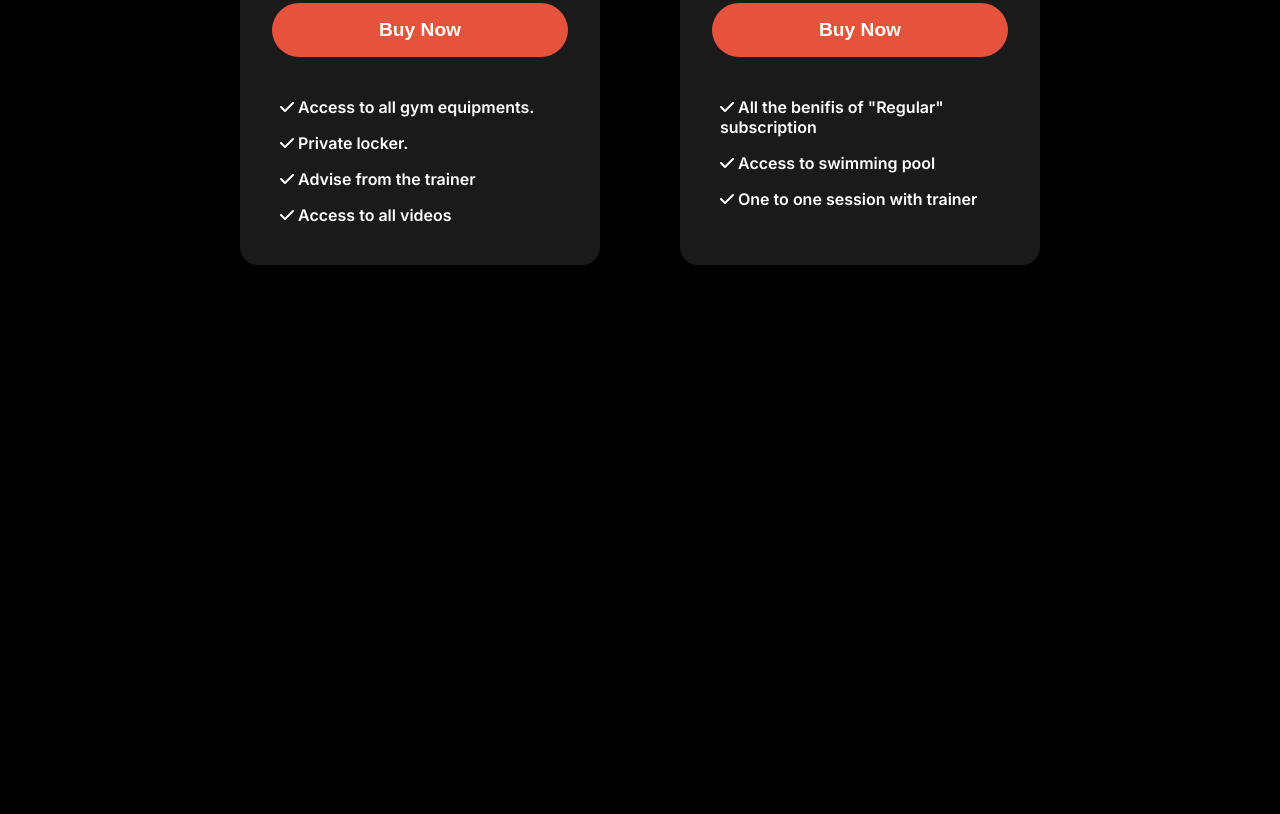
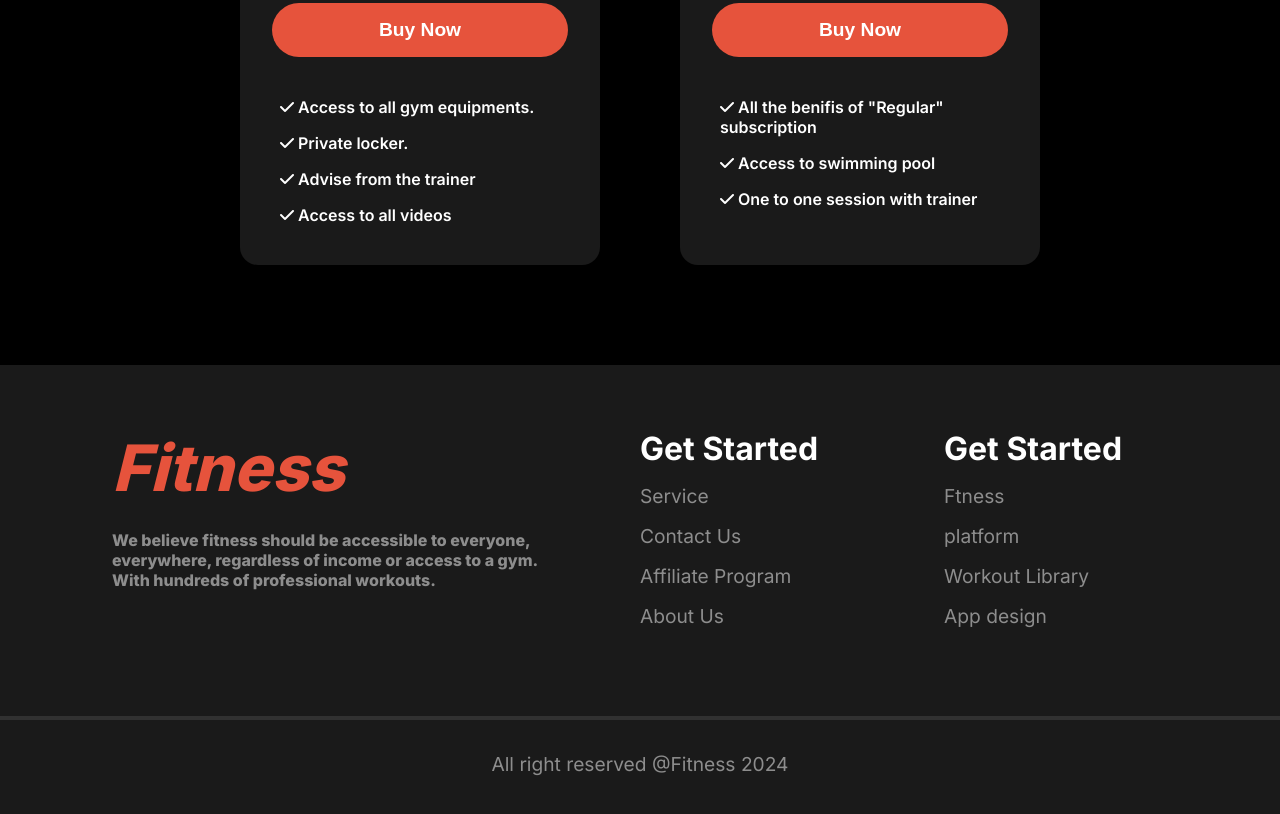
Before and after one commit to jahidul39306/fitness_website, a plain HTML site: page index.html in a window 1280 px wide. Shown: the part 4213-5027 px from the top of the page. Before the commit the page ends 4478 px from the top, so only its background shows below. Drawn offline with Linux system fonts and the light colour scheme; a web font is replaced by a local one.

Commit message:
footer section complete

```diff
--- a/index.html
+++ b/index.html
@@ -206,13 +206,41 @@
                         <li><i class="fa-solid fa-check"></i> All the benifis of "Regular" subscription</li>
                         <li><i class="fa-solid fa-check"></i> Access to swimming pool</li>
                         <li><i class="fa-solid fa-check"></i> One to one session with trainer</li>
-                        <!-- <li><i class="fa-solid fa-check"></i> Access to all videos</li> -->
                     </ul>
                 </div>
             </div>
          </section>
     </main>
     <footer>
+        <div class="footer-container">
+            <div class="col-1">
+                <h2><i>Fitness</i></h2>
+                <p>We believe fitness should be accessible to everyone, everywhere, regardless of income or access to a gym.
+                    With hundreds of professional workouts.</p>
+            </div>
+            <div class="col-2">
+                <h3>Get Started</h3>
+                <ul>
+                    <li>Service</li>
+                    <li>Contact Us</li>
+                    <li>Affiliate Program</li>
+                    <li>About Us</li>
+                </ul>
+            </div>
+            <div class="col-2">
+                <h3>Get Started</h3>
+                <ul>
+                    <li>Ftness</li>
+                    <li>platform</li>
+                    <li>Workout Library</li>
+                    <li>App design</li>
+                </ul>
+            </div>
+        </div>
+        <div class="footer-copyright">
+            <hr>
+            <p>All right reserved @Fitness 2024</p>
+        </div>
 
     </footer>
 </body>
--- a/styles/index.css
+++ b/styles/index.css
@@ -441,12 +441,66 @@ nav h3 > i{
     font-weight: 600;
     padding: 0.5rem;
 }
+
+/* foter section */
+footer{
+    background: rgba(255, 255, 255, 0.1);
+    margin-top: 6.25rem;
+    padding: 4rem 0;
+}
+.footer-container{
+    max-width: 1440px;
+    margin: 0 auto;
+    display: grid;
+    grid-template-columns: 0.4fr 0.2fr 0.2fr;
+    gap: 5rem;
+    justify-content: center;
+}
+
+.col-1 h2 > i{
+    color: rgb(230, 83, 60);
+    font-size: 4rem;
+    font-weight: 800;
+}
+.col-1 p{
+    color: rgba(255, 255, 255, 0.5);
+    font-size: 1rem;
+    font-weight: 800;
+    margin-top: 1.5rem;
+}
+.col-2 h3{
+    color: rgb(255, 255, 255);
+    font-size: 2rem;
+    font-weight: 700;
+}
+.col-2 li{
+    list-style: none;
+    color: rgba(255, 255, 255, 0.5);
+    font-size: 1.2rem;
+    font-weight: 400;
+    margin: 1rem 0;
+}
+.footer-copyright{
+    max-width: 1440px;
+    margin: 0 auto;
+    text-align: center;
+    margin-top: 4.5rem;
+}
+.footer-copyright hr{
+    border: 2px solid rgba(255, 255, 255, 0.1);
+}
+.footer-copyright p{
+    color: rgba(255, 255, 255, 0.5);
+    font-size: 1.2rem;
+    font-weight: 400;
+    margin-top: 2rem;
+}
 /* responsive section */
 @media screen and (max-width:576px){
     /* *{
         font-size: 8px;
     } */
-     header, .habits, .extra-mile, .bmi-content, .team, .price{
+     header, .habits, .extra-mile, .bmi-content, .team, .price, .footer-container{
         padding-left: 1rem;
         padding-right: 1rem;
      }
@@ -472,7 +526,7 @@ nav h3 > i{
     .extra-content .btn-primary{
         width: 100%;
     }
-    .bmi-container, .team-container, .price-container{
+    .bmi-container, .team-container, .price-container, .footer-container{
         grid-template-columns: 1fr;
     }
     .calc-bmi .row-1{
```
